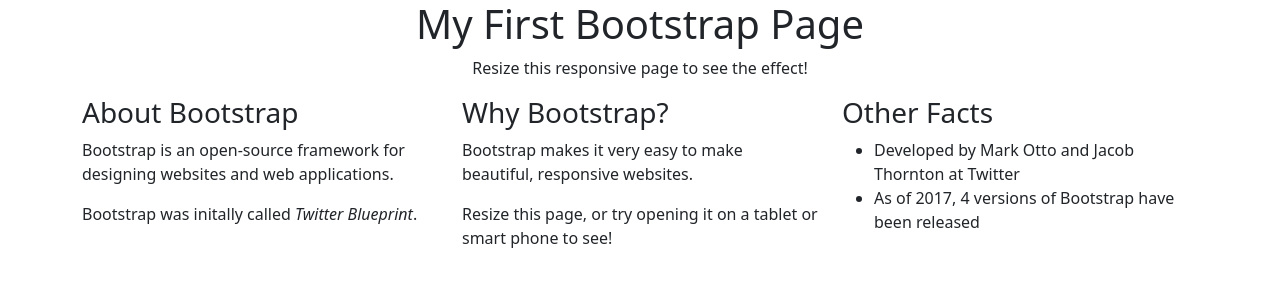
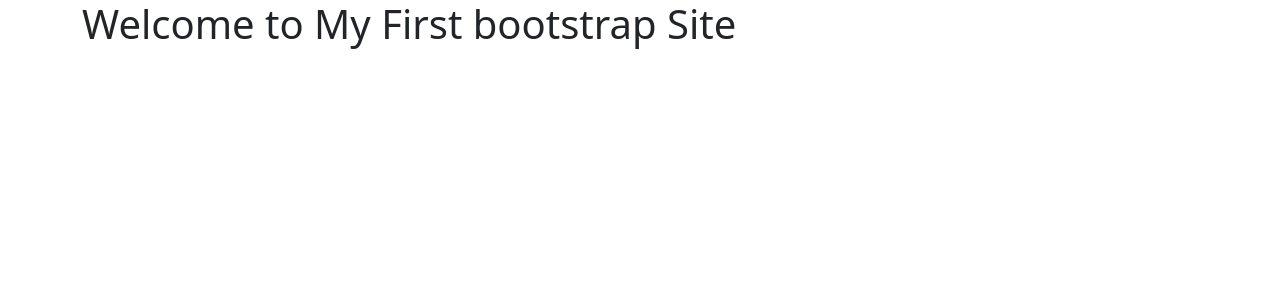
Before and after one commit to bryan54321/bootstrapmodule, a plain HTML site: page index.html in a window 1280 px wide. Drawn offline with nearby package versions, Linux system fonts and the light colour scheme.

Commit message:
Update index.html

```diff
--- a/index.html
+++ b/index.html
@@ -14,42 +14,9 @@
         <script src="https://cdn.jsdelivr.net/npm/bootstrap@5.1.3/dist/js/bootstrap.bundle.min.js" integrity="sha384-ka7Sk0Gln4gmtz2MlQnikT1wXgYsOg+OMhuP+IlRH9sENBO0LRn5q+8nbTov4+1p" crossorigin="anonymous"></script>
     </head>
     <body>
-        <!-- Your HTML code here -->
-    </body>
-</html>
-<!DOCTYPE html>
-<html>
-    <head>
-        <title>First Bootstrap Page</title>
-    </head>
-
-
-    <body>
         <div class="container">
-            <div class="jumbotron text-center">
-                <h1>My First Bootstrap Page</h1>
-                <p>Resize this responsive page to see the effect!</p>
-            </div>
-
-            <div class="row">
-                <div class="col-sm-4">
-                    <h3>About Bootstrap</h3>
-                    <p>Bootstrap is an open-source framework for designing websites and web applications.</p>
-                    <p>Bootstrap was initally called <cite>Twitter Blueprint</cite>.</p>
-                </div>
-                <div class="col-sm-4">
-                    <h3>Why Bootstrap?</h3>
-                    <p>Bootstrap makes it very easy to make beautiful, responsive websites.</p>
-                    <p>Resize this page, or try opening it on a tablet or smart phone to see!</p>
-                </div>
-                <div class="col-sm-4">
-                    <h3>Other Facts</h3>
-                    <ul>
-                        <li>Developed by Mark Otto and Jacob Thornton at Twitter</li>
-                        <li>As of 2017, 4 versions of Bootstrap have been released</li>
-                    </ul>
-                </div>
-            </div>
+            <h1>Welcome to My First bootstrap Site</h1>
+            <p></p>
         </div>
     </body>
 </html>
```
